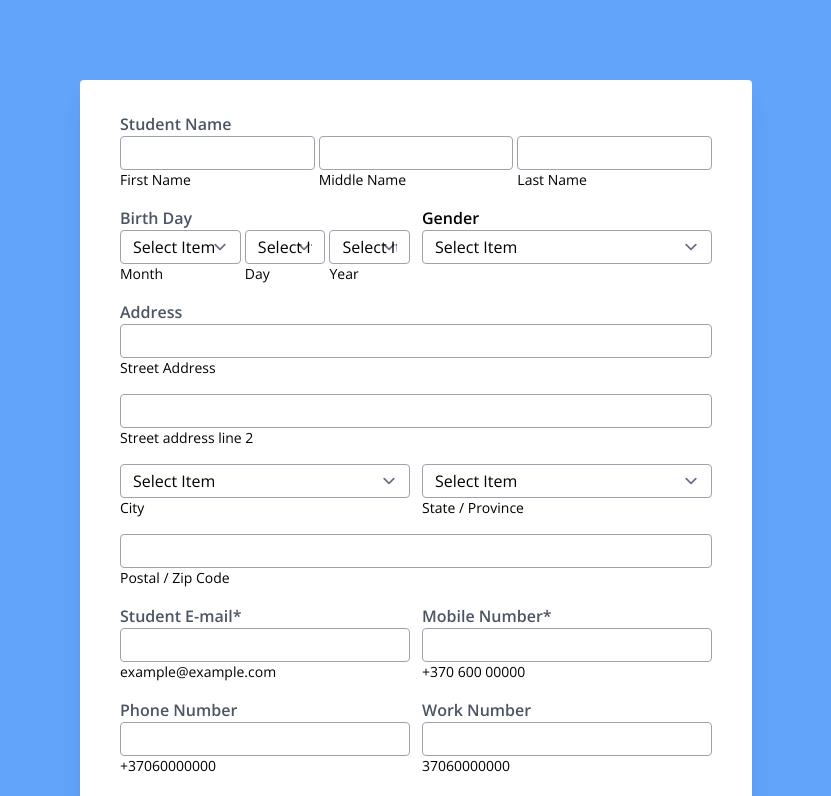
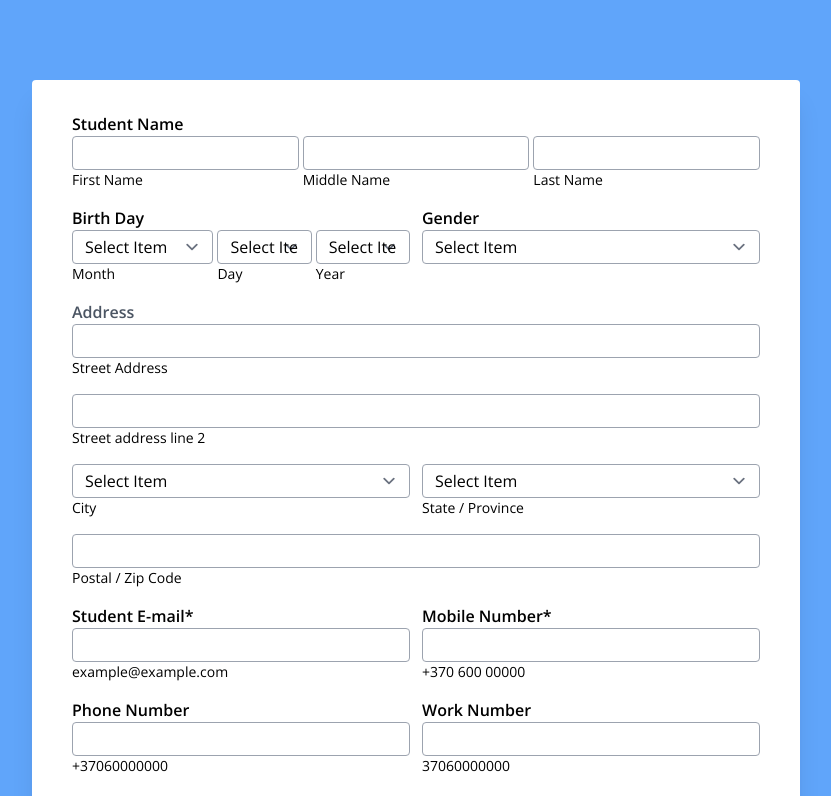
Before and after one commit to MatuzasM/learn-react, a React (Create React App) app: page / in a window 1280 px wide. Shown: the top 796 px of the page, without its empty margins (224-1055 px from the left). Built offline with nearby package versions, Linux system fonts and the light colour scheme.

Commit message:
Added useFormContext for components

```diff
--- a/src/App.js
+++ b/src/App.js
@@ -2,7 +2,7 @@ import Form from './domains/Form';
 
 function App() {
   return (
-    <div className="mt-20 mb-16 sm:mx-auto sm:w-full max-w-2xl">
+    <div className="mt-20 mb-16 sm:mx-auto sm:w-full max-w-3xl">
       <div className="bg-white py-8 px-6 shadow rounded sm:px-10 shadow-xl">
         <Form />
       </div><br />
--- a/src/components/ButtonElement.jsx
+++ b/src/components/ButtonElement.jsx
@@ -1,11 +1,18 @@
+import { useFormContext } from "react-hook-form";
 
-export default function ButtonElement(props) {
-
+function ButtonElement(props) {
+  const { register } = useFormContext(); // retrieve all hook methods
   return (
     <button
+      ref={register}
       type={props.type}
-      className={props.className}>
+      name={props.name}
+      className={props.className}
+    >
       {props.label}
     </button>
   );
 }
+
+
+export default ButtonElement;
--- a/src/components/InputElement.jsx
+++ b/src/components/InputElement.jsx
@@ -1,11 +1,18 @@
+import { useFormContext } from "react-hook-form";
 
-export default function InputElement(props) {
+function InputElement(props) {
+
+  const { register } = useFormContext(); // retrieve all hook methods
 
   return (
+
     <input
+      ref={register}
       type="text"
       name={props.name}
       className={props.className}
     />
   );
 }
+
+export default InputElement;
--- a/src/components/SelectElement.jsx
+++ b/src/components/SelectElement.jsx
@@ -1,10 +1,12 @@
+import { useFormContext } from "react-hook-form";
 
-export default function SelectElement(props) {
+function SelectElement(props) {
+  const { register } = useFormContext(); // retrieve all hook methods
   const option = [
-    { value: '0', label: 'January' },
-    { value: '1', label: 'February' },
-    { value: '2', label: 'April' },
-    { value: '3', label: 'March' }
+    { value: 'pirmas', label: 'pirmas' },
+    { value: 'antras', label: 'antras' },
+    { value: 'trecias', label: 'trecias' },
+    { value: 'ketvirtas', label: 'ketvirtas' }
   ];
 
   let options = option.map(option => (
@@ -13,8 +15,7 @@ export default function SelectElement(props) {
 
   return (
     <select
-      // onChange={getSelectedValue}
-      // ref={register}
+      ref={register}
       name={props.name}
       className={props.className}
     >
@@ -23,3 +24,5 @@ export default function SelectElement(props) {
     </select>
   );
 }
+
+export default SelectElement;
--- a/src/components/TextareaElement.jsx
+++ b/src/components/TextareaElement.jsx
@@ -1,11 +1,15 @@
+import { useFormContext } from "react-hook-form";
 
-export default function TextareaElement(props) {
-
+function TextareaElement(props) {
+  const { register } = useFormContext(); // retrieve all hook methods
   return (
     <textarea
+      ref={register}
       rows={props.rows}
       name={props.name}
       className={props.className}
     />
   );
 }
+
+export default TextareaElement;
--- a/src/domains/Form.jsx
+++ b/src/domains/Form.jsx
@@ -1,34 +1,36 @@
-import { useState, useEffect } from 'react';
-import { useForm } from 'react-hook-form';
+import { useForm, FormProvider } from "react-hook-form";
 import ButtonElement from '../components/ButtonElement';
 import InputElement from '../components/InputElement';
 import SelectElement from '../components/SelectElement';
 import TextareaElement from '../components/TextareaElement';
 
 export default function App() {
-  const { register, handleSubmit, errors } = useForm();
+  const methods = useForm();
+  const { register, handleSubmit, errors } = methods;
   // display form object
   const onSubmit = data => console.log(data);
 
-  // display select items
-  const getSelectedValue = e => console.log(e.target.value);
-
-  const [course, setCourse] = useState('');
-  console.log(course);
+  // const getSelectedValue = e => console.log(e.target.value);
 
   return (
-    <form className="text-sm" onSubmit={handleSubmit(onSubmit)}>
-      <h1 className="text-base text-gray-600 font-semibold">Student Name</h1>
+    <FormProvider {...methods}>
+      <form className="text-sm" onSubmit={handleSubmit(onSubmit)} >
+        <h1 className="text-base font-semibold">Student Name</h1>
         <div className="flex space-x-1 mb-4">
           <div className="w-1/3">
-          <InputElement
+            <input
               className="border-gray-400 block py-1 px-3 w-full rounded focus:border-indigo-500 focus:ring-indigo-500 focus:border-indigo-500 focus:ring-indigo-500"
-            name="firstName" />
+              ref={register}
+              name="firstName"
+              id="firstName"
+              type="text"
+            />
             <label htmlFor="firstName">First Name</label>
           </div>
           <div className="w-1/3">
             <InputElement
               className="border-gray-400 block py-1 px-3 w-full rounded focus:border-indigo-500 focus:ring-indigo-500 focus:border-indigo-500 focus:ring-indigo-500"
+              type="text"
               name="middleName" />
             <label htmlFor="middleName">Middle Name</label>
           </div>
@@ -41,7 +43,7 @@ export default function App() {
         </div>
         <div className="flex space-x-3 mb-4">
           <div className="w-1/2">
-          <h1 className="text-base text-gray-600 font-semibold">Birth Day</h1>
+            <h1 className="text-base font-semibold">Birth Day</h1>
             <div className="flex space-x-1">
               <div className="w-3/5">
                 <SelectElement
@@ -105,7 +107,7 @@ export default function App() {
         </div>
         <div className="flex space-x-3 mb-4">
           <div className="w-1/2">
-          <label className="text-base text-gray-600 font-semibold" htmlFor="email">Student E-mail*</label>
+            <label className="text-base font-semibold" htmlFor="email">Student E-mail*</label>
             <InputElement
               className="border-gray-400 block py-1 px-3 w-full rounded focus:border-indigo-500 focus:ring-indigo-500"
               name="email"
@@ -113,7 +115,7 @@ export default function App() {
             <p> example@example.com</p>
           </div>
           <div className="w-1/2">
-          <label className="text-base text-gray-600 font-semibold" htmlFor="mobile">Mobile Number*</label>
+            <label className="text-base font-semibold" htmlFor="mobile">Mobile Number*</label>
             <InputElement
               className="border-gray-400 block py-1 px-3 w-full rounded focus:border-indigo-500 focus:ring-indigo-500"
               name="mobileNumber"
@@ -123,7 +125,7 @@ export default function App() {
         </div>
         <div className="flex space-x-3 mb-4">
           <div className="w-1/2">
-          <label className="text-base text-gray-600 text-base font-semibold" htmlFor="phone">Phone Number</label>
+            <label className="text-base font-semibold" htmlFor="phone">Phone Number</label>
             <InputElement
               className="border-gray-400 block py-1 px-3 w-full rounded focus:border-indigo-500 focus:ring-indigo-500"
               name="phoneNumber"
@@ -131,7 +133,7 @@ export default function App() {
             <p>+37060000000</p>
           </div>
           <div className="w-1/2">
-          <label className="text-base text-gray-600 font-semibold" htmlFor="work">Work Number</label>
+            <label className="text-base font-semibold" htmlFor="work">Work Number</label>
             <InputElement
               className="border-gray-400 block py-1 px-3 w-full rounded focus:border-indigo-500 focus:ring-indigo-500"
               name="workNumber"
@@ -142,8 +144,9 @@ export default function App() {
         <div className="mb-4">
           <label className="text-base text-gray-600 font-semibold" htmlFor="company">Company</label>
           <InputElement
-          className="border-gray-400 block py-1 px-3 w-full rounded focus:border-indigo-500 focus:ring-indigo-500"
-          name="company" />
+            className="border-gray-400 block py-1 px-3 w-1/2 rounded focus:border-indigo-500 focus:ring-indigo-500"
+            name="company"
+          />
         </div>
         <div className="mb-4">
           <label className="text-base text-gray-600 font-semibold" htmlFor="courses">Courses</label>
@@ -161,14 +164,17 @@ export default function App() {
         <hr className="mt-3 border-gray-200" />
         <div className="mt-8">
           <ButtonElement
+            name="submit"
             type="submit"
             className="bg-yellow-400 hover:bg-yellow-300 text-yellow-900 text-yellow-800 focus:outline-none py-2 px-4"
             label="Submit Application" />
           <ButtonElement
+            name="reset"
             type="reset"
             className="bg-yellow-400 hover:bg-yellow-300 text-yellow-900 text-yellow-800 focus:outline-none py-2 px-4 float-right"
             label="Clear Fields" />
         </div >
       </form >
+    </FormProvider>
   );
 }
```
Lines whose indentation alone changed are shown as unchanged.
